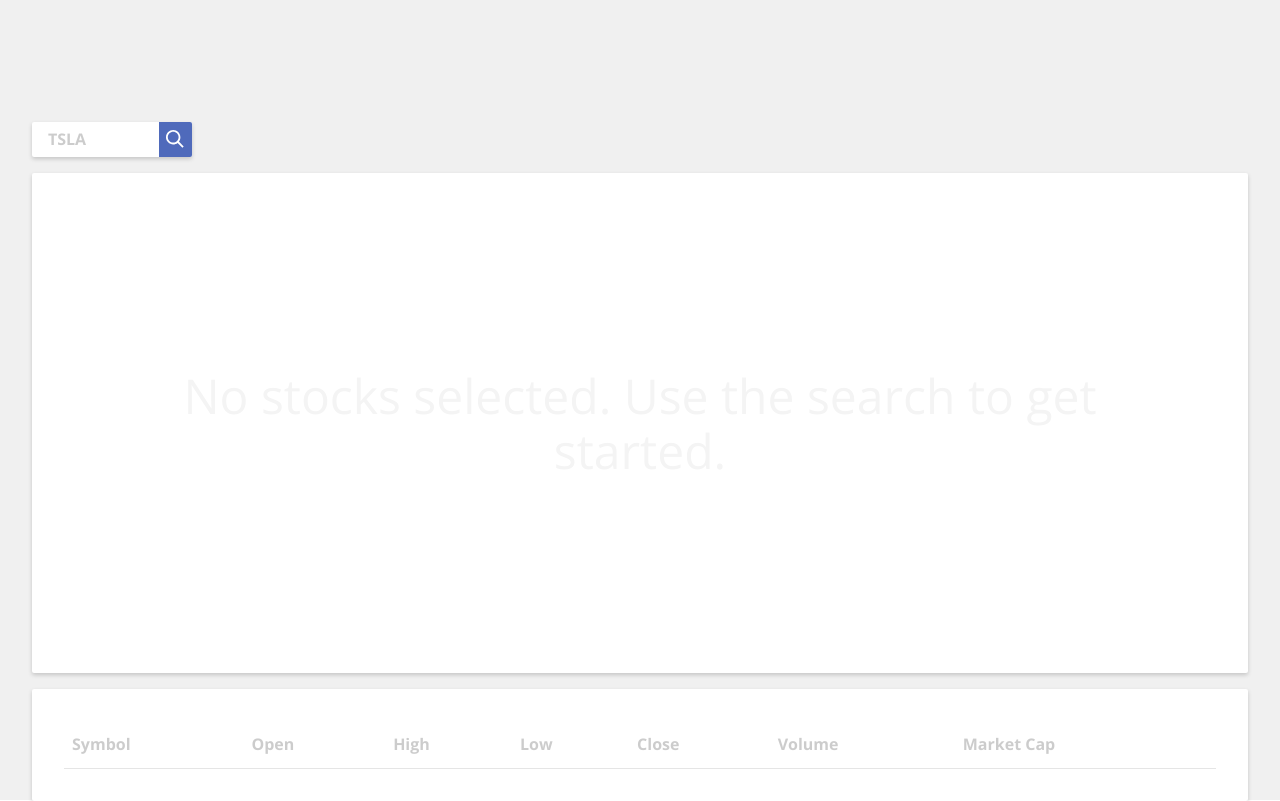
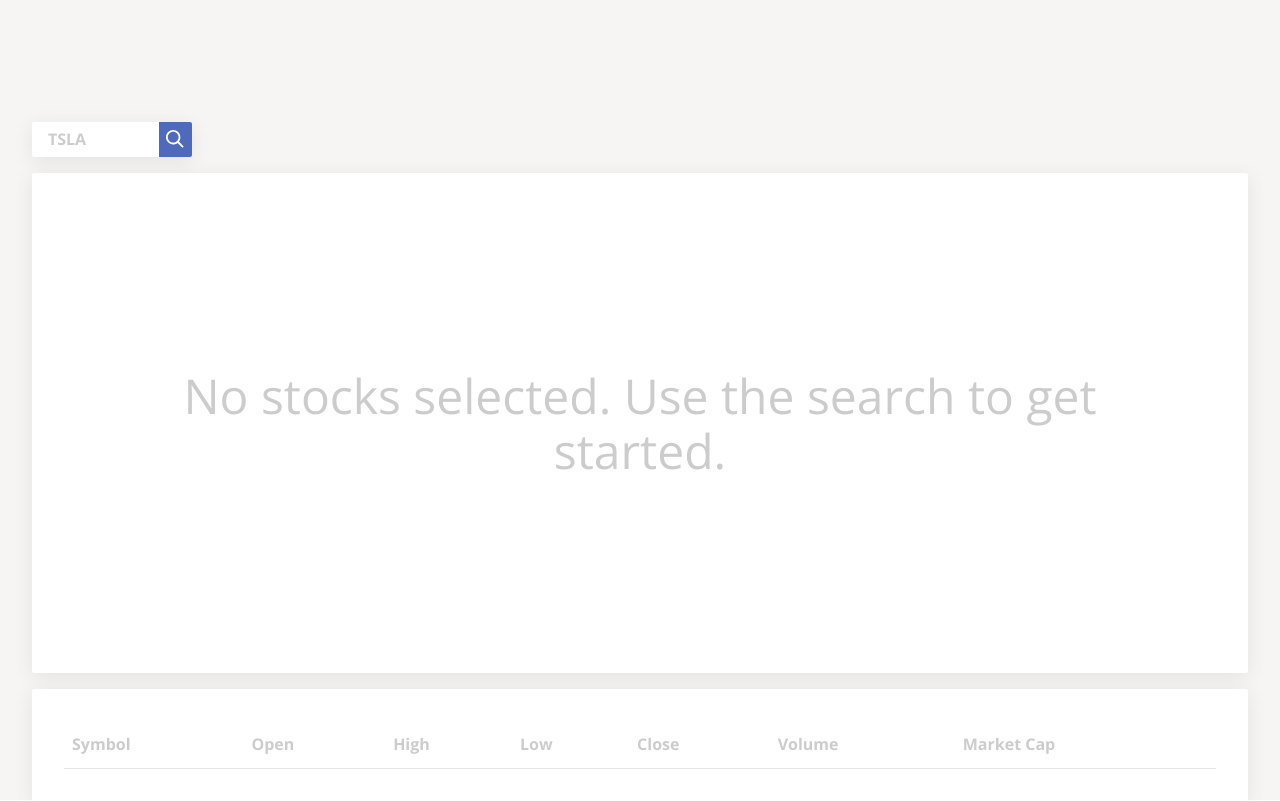
Before and after one commit to abohannon/stock-pool, a React (Create React App) app in the folder client/: page / in a window 1280 px wide. Built offline with nearby package versions, Linux system fonts and the light colour scheme.

Commit message:
Updated colors and shadows

```diff
--- a/client/src/components/App.js
+++ b/client/src/components/App.js
@@ -3,13 +3,14 @@ import styled from 'styled-components';
 import Header from './Header';
 import Graph from './Graph';
 import StockList from './StockList';
+import { VANILLA_GREY } from '../constants/style';
 
 const Wrapper = styled.main`
   display: flex;
   flex-direction: column;
   width: 100vw;
   height: 100vh;
-  background-color: #f0f0f0;
+  background-color: ${VANILLA_GREY};
   padding: 0 2rem;
   box-sizing: border-box;
   `;
--- a/client/src/components/Graph.js
+++ b/client/src/components/Graph.js
@@ -10,7 +10,7 @@ import {
   Tooltip,
 } from 'recharts';
 import CustomTooltip from './CustomTooltip';
-import { WHITE_ALT, BOX_SHADOW } from '../constants/style';
+import { BOX_SHADOW, GREEN, GREY_EXTRA_LIGHT } from '../constants/style';
 
 const Wrapper = styled.div`
   width: 100%;
@@ -28,7 +28,7 @@ const Wrapper = styled.div`
 
 const Empty = styled.div`
   font-size: 3rem;
-  color: ${WHITE_ALT};
+  color: ${GREY_EXTRA_LIGHT};
   text-align: center;
   padding: 0 2rem;
 `;
@@ -96,7 +96,7 @@ renderLines = () => {
             key={item}
             type="linear"
             dataKey={item}
-            stroke="#9BDEAC"
+            stroke={GREEN}
           />
         );
       }
@@ -130,7 +130,7 @@ render() {
         />
         <Tooltip content={<CustomTooltip />} />
       </LineChart>
-    </ResponsiveContainer>
+      </ResponsiveContainer>
     }
     </Wrapper>
   );
--- a/client/src/constants/style.js
+++ b/client/src/constants/style.js
@@ -6,9 +6,10 @@ export const GREY = '#4a4a4a';
 export const GREY_LIGHT = '#6e6e6e';
 export const GREY_EXTRA_LIGHT = 'rgba(0,0,0, .2)';
 export const GREY_LIGHTEST = 'rgba(0,0,0, .1)';
+export const VANILLA_GREY = '#f6f5f3';
 export const BLUE = 'rgb(79, 106, 187)';
 export const BLUE_DARK = 'rgb(71,95,168)';
 export const BLUE_DARKEST = 'rgb(63,84,149)';
-export const GREEN = 'rgb(73, 185, 16)';
+export const GREEN = '#7dce94';
 export const RED = 'rgb(185, 49, 16)';
-export const BOX_SHADOW = '0px 2px 4px rgba(0,0,0,.18)';
+export const BOX_SHADOW = '0px 4px 20px rgba(0,0,0,.08)';
```
